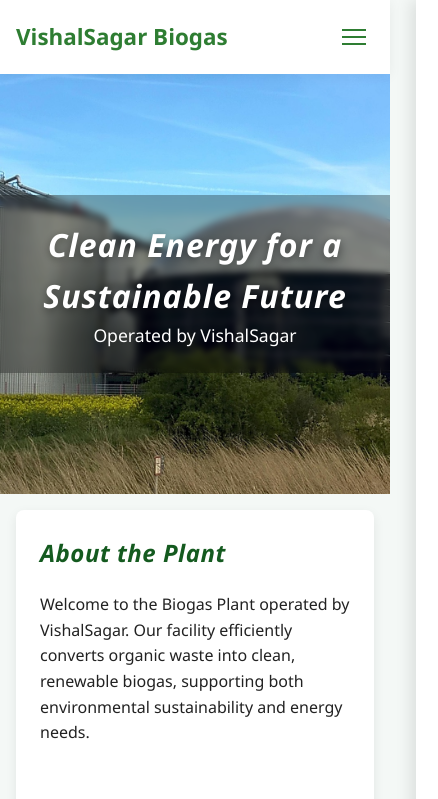
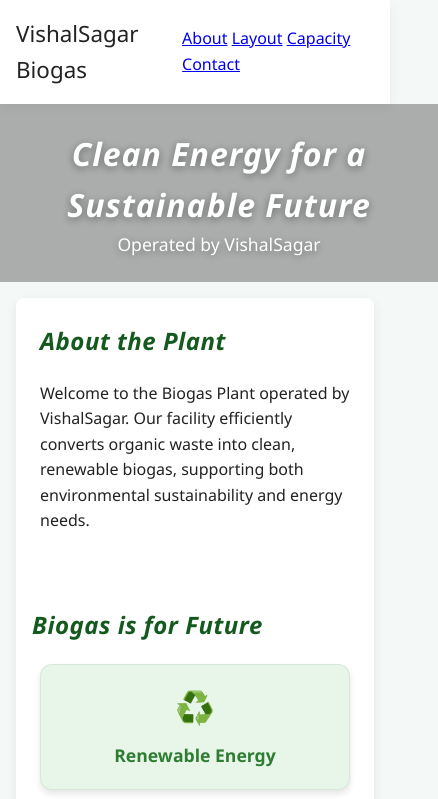
Before and after one commit to KunalPotdar/biogas, a plain HTML site: page index.html in a window 390 px wide. Shown: the top 799 px of the page, 438 px wide, since content can reach past the window. Drawn offline with Linux system fonts and the light colour scheme.

Commit message:
mobile display

```diff
--- a/src/style.css
+++ b/src/style.css
@@ -50,98 +50,112 @@ body {
 }
 
 @media (max-width: 768px) {
-    .mobile-menu-toggle {
-        display: block;
+    .container {
+        padding: 1rem;
+        margin: 1rem;
+        border-radius: 8px;
     }
 
-    .main-nav {
-        position: fixed;
-        top: 0;
-        right: -100%;
-        width: 80%;
-        max-width: 300px;
-        height: 100vh;
-        background: #fff;
-        padding: 5rem 2rem 2rem;
-        box-shadow: -5px 0 15px rgba(0,0,0,0.1);
-        transition: right 0.3s ease;
-        display: flex;
-        flex-direction: column;
-        align-items: flex-start;
-        z-index: 90;
+    .nav-bar {
+        padding: 1rem;
     }
 
-    .main-nav.active {
-        right: 0;
+    .logo {
+        font-size: 1.4rem;
     }
 
-    .mobile-menu-toggle.active span:nth-child(1) {
-        transform: rotate(45deg) translate(5px, 5px);
+    .cards-container {
+        flex-direction: column;
+        align-items: stretch;
+        gap: 0.5rem;
+        margin: 0.5rem 0;
     }
 
-    .mobile-menu-toggle.active span:nth-child(2) {
-        opacity: 0;
+    .op-card {
+        width: auto;
+        min-width: 0;
+        max-width: none;
+        padding: 0.7rem 0.8rem;
+        margin: 0 0.3rem;
+        flex: 0 1 auto;
+        border-radius: 8px;
     }
 
-    .mobile-menu-toggle.active span:nth-child(3) {
-        transform: rotate(-45deg) translate(7px, -7px);
+    .op-card h3 {
+        font-size: 1rem;
+        margin: 0.15rem 0;
     }
 
-    nav a {
+    .op-card p {
+        font-size: 0.95rem;
+    }
+
+    .feature-icon {
+        font-size: 1.3rem;
+        margin-bottom: 0.3rem;
+    }
+
+    .hero-content {
+        padding: 1.2rem;
+    }
+
+    .hero-content h1 {
+        font-size: 1.3rem;
+        text-align: center;
+    }
+
+    .hero-content p {
+        font-size: 1rem;
+        text-align: center;
+    }
+
+    .section {
+        padding: 0.3rem;
+    }
+
+    .newsletter {
+        padding: 1rem;
         margin: 1rem 0;
-        font-size: 1.1rem;
+    }
+
+    .newsletter-form {
+        flex-direction: column;
+        align-items: stretch;
+    }
+
+    .newsletter-form input[type="email"] {
         width: 100%;
-        text-align: left;
+        margin-bottom: 0.7rem;
     }
-}
 
-.logo {
-    font-size: 1.6rem;
-    font-weight: bold;
-    color: #2e7d32;
-    transition: transform 0.3s ease;
-}
+    .footer-content {
+        gap: 1rem;
+        text-align: center;
+    }
 
-.logo:hover {
-    transform: scale(1.05);
-}
+    .footer-section {
+        flex: 1 1 100%;
+    }
 
-nav a {
-    color: #2e7d32;
-    text-decoration: none;
-    margin-left: 2.5rem;
-    font-weight: 500;
-    padding-bottom: 0.3rem;
-    border-bottom: 2px solid transparent;
-    transition: all 0.3s ease;
-}
+    .map-container {
+        position: relative;
+        padding-bottom: 75%;
+        height: 0;
+        overflow: hidden;
+        border-radius: 8px;
+        box-shadow: 0 4px 12px rgba(0,0,0,0.08);
+    }
 
-nav a:hover {
-    color: #1b5e20;
-    border-bottom: 2px solid #2e7d32;
-}
-.hero {
-    position: relative;
-    overflow: hidden;
-    min-height: 420px;
-    display: flex;
-    align-items: center;
-    justify-content: center;
-}
-
-.hero-bg {
-    position: absolute;
-    top: 0;
-    left: 0;
-    right: 0;
-    bottom: 0;
-    width: 100%;
-    height: 100%;
-    background-size: cover;
-    background-position: center;
-    opacity: 0;
-    transition: opacity 1.2s ease;
-    z-index: 0;
+    .map-container iframe {
+        position: absolute;
+        top: 0;
+        left: 0;
+        width: 100%;
+        height: 100%;
+        opacity: 0;
+        transition: opacity 1.2s ease;
+        z-index: 0;
+    }
 }
 
 .hero-bg.active {
```
